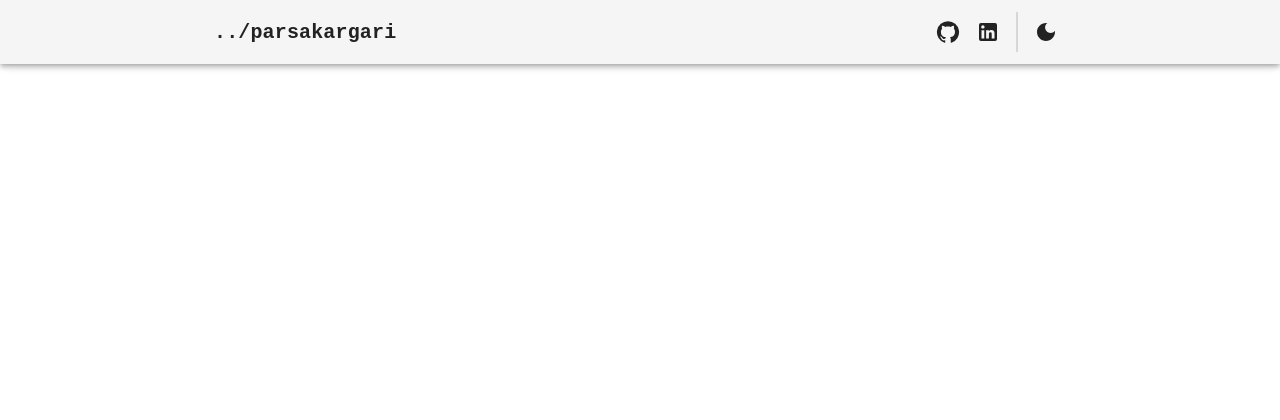
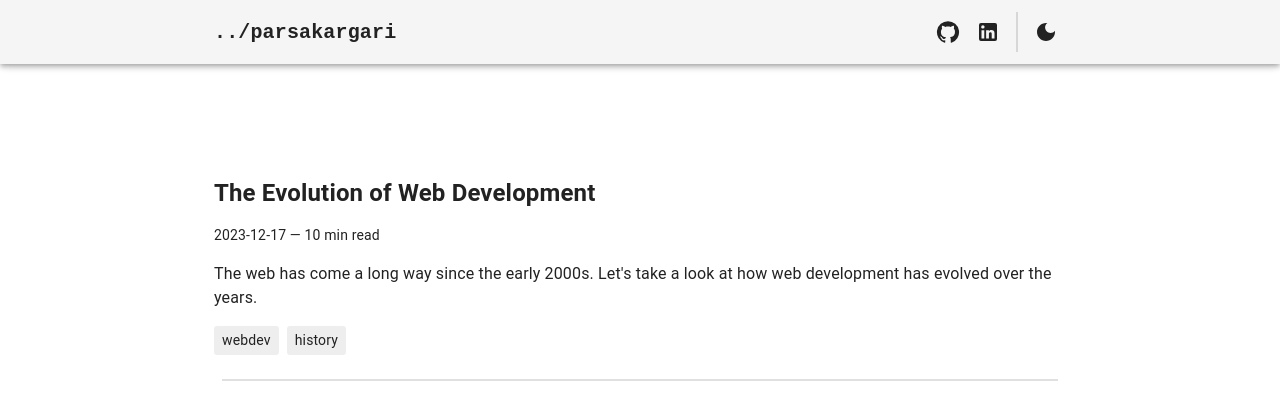
Before and after one commit to ParsaKargari/ParsaKargari.github.io, a React (Create React App) app: page / in a window 1280 px wide. Shown: the top 420 px of the page. Built offline with nearby package versions, Linux system fonts and the light colour scheme.

Commit message:
Feat: Post feature w/ Markdown Files
Signed-off-by: ParsaKargari <parsa.kargari@ucalgary.ca>

```diff
--- a/package.json
+++ b/package.json
@@ -12,6 +12,7 @@
     "@testing-library/jest-dom": "^5.17.0",
     "@testing-library/react": "^13.4.0",
     "@testing-library/user-event": "^13.5.0",
+    "marked": "^11.1.0",
     "react": "^18.2.0",
     "react-dom": "^18.2.0",
     "react-router-dom": "^6.21.0",
--- a/src/App.js
+++ b/src/App.js
@@ -4,7 +4,9 @@ import { BrowserRouter as Router, Route, Routes } from "react-router-dom";
 import { createTheme, ThemeProvider } from "@mui/material/styles";
 import CssBaseline from "@mui/material/CssBaseline";
 import Home from "./pages/Home";
+import Post from "./pages/Post";
 import Header from "./components/Header";
+import Container from "@mui/material/Container";
 
 function App() {
   const [darkMode, setDarkMode] = useState(false);
@@ -31,6 +33,9 @@ function App() {
                   primary: "#a9a9b3",
                   secondary: "#aaaaaa",
                 },
+                tags: {
+                  background: "#222222",
+                },
               }
             : {
                 // Light mode palette
@@ -43,6 +48,9 @@ function App() {
                 text: {
                   primary: "#222222",
                   secondary: "#555555",
+                },
+                tags: {
+                  background: "#eee",
                 },
               }),
         },
@@ -59,11 +67,13 @@ function App() {
       <CssBaseline />
       <Router>
         <Header toggleDarkMode={toggleDarkMode} darkMode={darkMode} />
+        <Container maxWidth="md" sx={{paddingTop: "175px"}}>
         <Routes>
           <Route exact path="/" element={<Home />} />
-          {/* <Route path="/post/:slug" element={<Post />} />
-          <Route path="/about" element={<About />} /> */}
+          <Route path="/post/:slug" element={<Post />} />
+          {/* <Route path="/about" element={<About />} /> */}
         </Routes>
+        </Container>
         {/* <Footer /> */}
       </Router>
     </ThemeProvider>
--- a/src/pages/Home.js
+++ b/src/pages/Home.js
@@ -1,11 +1,72 @@
-import React from 'react';
-import styles from '../styles/Home.module.css';
+import React from "react";
+import { Link } from "react-router-dom";
+import styles from "../styles/Home.module.css";
+import { useTheme } from "@mui/material/styles";
+import Divider from "@mui/material/Divider";
 
 function Home() {
-  // Fetch and render your blog posts
+  const theme = useTheme();
+  const posts = [
+    {
+      title: "The Evolution of Web Development",
+      date: "2023-12-17",
+      readTime: "10 min read",
+      description:
+        "The web has come a long way since the early 2000s. Let's take a look at how web development has evolved over the years.",
+      tags: ["webdev", "history"],
+    },
+  ];
+
+  // Create Slug Automatically from Title
+  const slugify = (title) => {
+    return title.toLowerCase().replace(/\s+/g, "-").slice(0, 200);
+  };
+
   return (
     <div className={styles.home}>
-      {/* Map through the blog posts and display them */}
+      {posts.map((post, index) => (
+        <article key={index} className={styles.post}>
+          {/* Post Title */}
+          <h2 className={styles.postTitle}>
+            <Link
+              style={{ color: theme.palette.text.primary }}
+              to={`/post/${slugify(post.title)}`}
+            >
+              {post.title}
+            </Link>
+          </h2>
+
+          {/* Post Meta */}
+          <p
+            className={styles.postMeta}
+            style={{ color: theme.palette.text.primary }}
+          >
+            {post.date} — {post.readTime}
+          </p>
+
+          {/* Post Description */}
+          <p className={styles.postDescription}>{post.description}</p>
+
+          {/* Post Tags */}
+          <div className={styles.postTags}>
+            {post.tags.map((tag, tagIndex) => (
+              <span
+                key={tagIndex}
+                className={styles.postTag}
+                style={{ backgroundColor: theme.palette.tags.background }}
+              >
+                {tag}
+              </span>
+            ))}
+          </div>
+
+          {/* Divider */}
+          <Divider
+            orientation="horizontal"
+            sx={{ mx: 1, borderWidth: 1, marginTop: 2, marginBottom: 2 }}
+          />
+        </article>
+      ))}
     </div>
   );
 }
--- a/src/pages/Post.js
+++ b/src/pages/Post.js
@@ -0,0 +1,30 @@
+// Post.js
+import React, { useState, useEffect } from 'react';
+import { useParams } from 'react-router-dom';
+import styles from '../styles/Post.module.css';
+import { marked } from 'marked';
+
+
+function Post() {
+  const [postContent, setPostContent] = useState('');
+  const { slug } = useParams(); // Get the slug from the URL
+
+  useEffect(() => {
+    // Assuming your posts are in the 'public/posts' directory
+    fetch(`/posts/${slug}.md`)
+      .then(response => response.text())
+      .then(text => {
+        setPostContent(marked(text)); // Convert Markdown to HTML
+      })
+      .catch(err => console.error("Failed to load post content", err));
+  }, [slug]);
+
+  return (
+    <article className={styles.postContent}>
+      {/* Display the post content as HTML */}
+      <div dangerouslySetInnerHTML={{ __html: postContent }} />
+    </article>
+  );
+}
+
+export default Post;
--- a/src/styles/Home.module.css
+++ b/src/styles/Home.module.css
@@ -0,0 +1,45 @@
+.home {
+  display: flex;
+  flex-direction: column;
+}
+
+.post {
+  margin-bottom: 1.5rem;
+  padding-bottom: 1.5rem;
+}
+
+.postTitle {
+  margin: 0;
+  font-size: 1.5rem; /* Adjust size as needed */
+}
+
+.postTitle a {
+  text-decoration: none; /* No underline */
+}
+
+.postTitle a:hover {
+    /* Grow text size */
+    font-size: 1.53rem; /* Adjust size as needed */
+}
+
+.postMeta {
+  color: #666; /* Adjust color as needed */
+  font-size: 0.875rem; /* Adjust size as needed */
+}
+
+.postDescription {
+  margin: 1rem 0;
+}
+
+.postTags {
+  display: flex;
+  flex-wrap: wrap;
+}
+
+.postTag {
+  border-radius: 3px;
+  padding: 0.25rem 0.5rem;
+  margin-right: 0.5rem;
+  margin-bottom: 0.5rem;
+  font-size: 0.875rem; /* Adjust size as needed */
+}
```
Also changed, not shown: public/posts/the-evolution-of-web-development.md (added), src/posts/post2.md (deleted), 1 other file (tests, documents, lock files or other folders).
